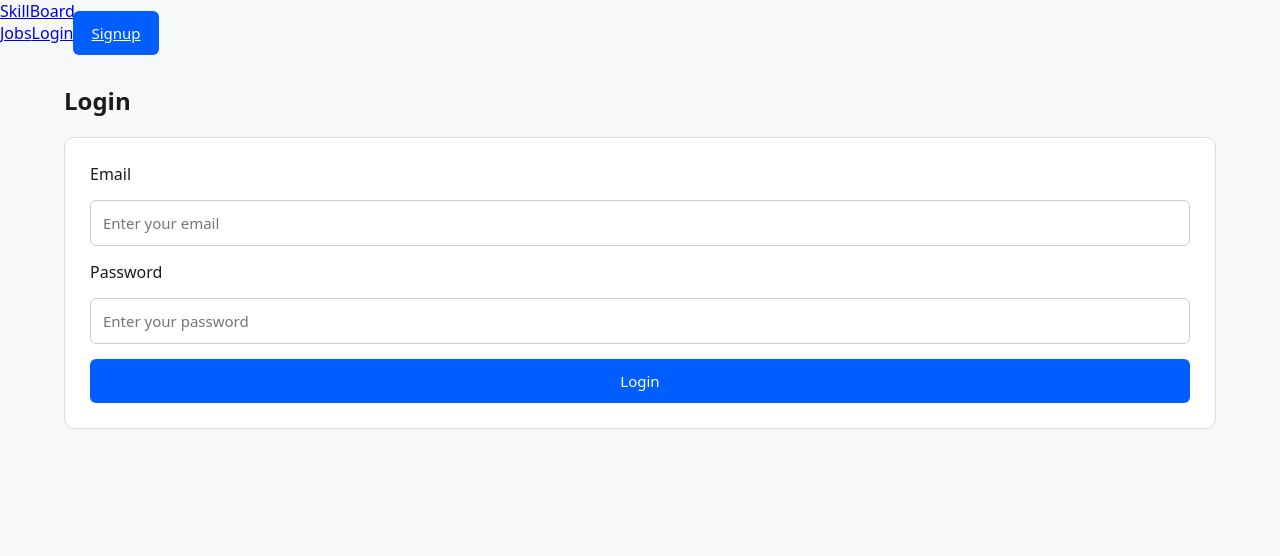
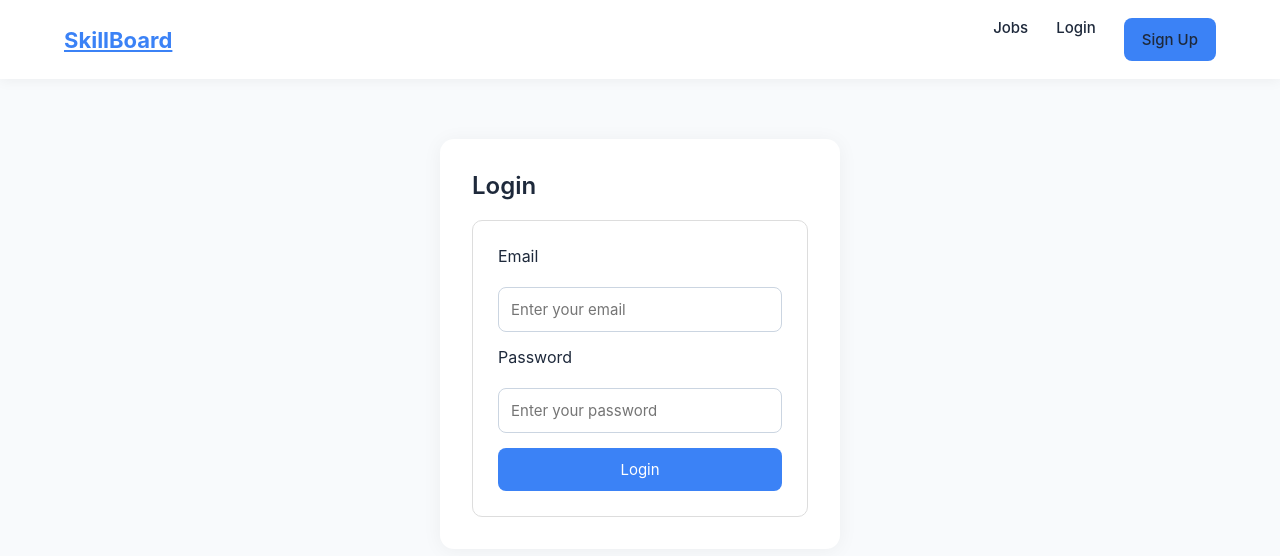
Before and after one commit to danieltayal07/skillboard_frontend, a React (Create React App) app: page /login in a window 1280 px wide. Shown: the top 556 px of the page. Built offline with nearby package versions, Linux system fonts and the light colour scheme; no server answers.

Commit message:
working with very basic ui/ux for now cause backend ate all time, 3 backend functionalities left rest all done

```diff
--- a/src/api/axios.js
+++ b/src/api/axios.js
@@ -1,7 +1,7 @@
 import axios from "axios";
 
 const api = axios.create({
-  baseURL: process.env.REACT_APP_API_URL || "http://localhost:5000/api",
+    baseURL: "http://localhost:3001/api",
 });
 
 api.interceptors.request.use((config) => {
--- a/src/components/Jobcard.js
+++ b/src/components/Jobcard.js
@@ -3,17 +3,19 @@ import { Link } from "react-router-dom";
 
 function JobCard({ job }) {
   return (
-    <div className="job-card">
+    <div className="card">
       <h3>{job.title}</h3>
-      <p>{job.location}</p>
-      <p>{job.skills}</p>
-      <p>Salary: {job.salary}</p>
+      <p style={{ margin: "8px 0", color: "#64748B" }}>{job.location}</p>
+      <p style={{ color: "#3B82F6" }}>{job.skills}</p>
 
-      <Link to={`/jobs/${job.id}`} className="btn-primary">
-        View Details
-      </Link>
+      <div style={{ marginTop: "12px" }}>
+        <Link to={`/jobs/${job.id}`} className="btn-primary">
+          View Job
+        </Link>
+      </div>
     </div>
   );
 }
 
+
 export default JobCard;
--- a/src/components/Navbar.js
+++ b/src/components/Navbar.js
@@ -15,14 +15,14 @@ function Navbar() {
         {!user && (
           <>
             <Link to="/login">Login</Link>
-            <Link to="/signup" className="btn-primary">Signup</Link>
+            <Link to="/signup" className="btn-primary">Sign Up</Link>
           </>
         )}
 
         {user && (
           <>
             <Link to={`/dashboard/${user.role}`}>Dashboard</Link>
-            <button className="btn-logout" onClick={logout}>Logout</button>
+            <button onClick={logout} className="btn-secondary">Logout</button>
           </>
         )}
       </div>
--- a/src/pages/home.js
+++ b/src/pages/home.js
@@ -2,16 +2,19 @@ import React from "react";
 import { Link } from "react-router-dom";
 
 function Home() {
-  return (
-    <div className="home-container">
-      <h1>Welcome to SkillBoard</h1>
-      <p>Discover jobs. Apply easily. Track your applications.</p>
+    return (
+      <div className="page-container" style={{ textAlign: "center" }}>
+        <h1 style={{ fontSize: "40px", marginBottom: "18px" }}>
+          Find the Best Opportunities for Your Career
+        </h1>
 
-      <Link to="/jobs" className="btn-primary">
-        Browse Jobs
-      </Link>
-    </div>
-  );
-}
+        <p style={{ maxWidth: "600px", margin: "auto", marginBottom: "30px" }}>
+          Discover job openings, track applications, and manage your career effortlessly—all in one place.
+        </p>
+
+        <Link to="/jobs" className="btn-primary">Browse Jobs</Link>
+      </div>
+    );
+  }
 
 export default Home;
--- a/src/styles/global.css
+++ b/src/styles/global.css
@@ -5,12 +5,12 @@
     margin: 0;
     padding: 0;
     box-sizing: border-box;
-    font-family: system-ui, sans-serif;
+    font-family: Inter, system-ui, sans-serif;
   }
 
   body {
-    background: #f7f8fa;
-    color: #1b1b1b;
+    background: #F8FAFC;
+    color: #1E293B;
   }
 
   /* Containers */
@@ -19,19 +19,20 @@
   .dashboard-container,
   .jobs-page,
   .job-details {
-    width: 90%;
-    max-width: 1200px;
+    width: min(1200px, 90%);
     margin: auto;
     padding: 40px 0;
   }
 
   /* Headings */
   h1, h2, h3, h4 {
-    margin-bottom: 20px;
+    font-weight: 600;
+    color: #1E293B;
+    margin-bottom: 18px;
   }
 
   p {
-    line-height: 1.6;
+    color: #475569;
   }
 
   /* -------------------------------
@@ -74,28 +75,25 @@
      BUTTONS
   --------------------------------*/
   .btn-primary {
-    background: #005eff;
+    background: #3B82F6;
     color: #fff;
+    padding: 12px 18px;
     border: none;
-    padding: 12px 18px;
-    border-radius: 6px;
+    border-radius: 8px;
+    font-size: 15px;
     cursor: pointer;
-    font-size: 15px;
     transition: 0.2s ease;
   }
 
   .btn-primary:hover {
-    background: #0045c4;
+    background: #2563EB;
   }
 
   .btn-danger {
-    background: #d90429;
-    color: #fff;
-    border: none;
+    background: #EF4444;
+    color: white;
     padding: 10px 14px;
     border-radius: 6px;
-    cursor: pointer;
-    transition: 0.2s;
   }
 
   .btn-danger:hover {
@@ -114,10 +112,39 @@
   .btn-logout:hover {
     background: #111;
   }
+  .btn-secondary {
+    background: #E2E8F0;
+    color: #1E293B;
+    padding: 10px 16px;
+    border-radius: 8px;
+  }
+  /* INPUTS */
+input, select, textarea {
+    width: 100%;
+    padding: 12px;
+    border-radius: 8px;
+    background: #FFFFFF;
+    border: 1px solid #CBD5E1;
+    margin-top: 6px;
+    font-size: 15px;
+  }
 
+  input:focus, textarea:focus, select:focus {
+    outline: 2px solid #3B82F6;
+    border-color: transparent;
+  }
   /* -------------------------------
      GRID LAYOUTS
   --------------------------------*/
+  /* GRID */
+.grid {
+    display: grid;
+    gap: 22px;
+  }
+
+  .grid-3 {
+    grid-template-columns: repeat(auto-fit, minmax(280px, 1fr));
+  }
   .jobs-grid,
   .jobs-list,
   .cards-grid {
@@ -126,7 +153,39 @@
     gap: 20px;
     margin-top: 20px;
   }
+  /* NAVBAR */
+.navbar {
+    padding: 18px 5%;
+    background: white;
+    box-shadow: 0px 2px 12px rgba(0,0,0,0.05);
+    display: flex;
+    justify-content: space-between;
+    align-items: center;
+    position: sticky;
+    top: 0; z-index: 50;
+  }
 
+  .logo {
+    font-size: 22px;
+    font-weight: 700;
+    color: #3B82F6;
+  }
+
+  .nav-links {
+    display: flex;
+    gap: 28px;
+  }
+
+  .nav-links a {
+    color: #1E293B;
+    text-decoration: none;
+    font-size: 15px;
+    font-weight: 500;
+  }
+
+  .nav-links a:hover {
+    color: #3B82F6;
+  }
   /* -------------------------------
      TABLES (Dashboard)
   --------------------------------*/
@@ -138,7 +197,45 @@
     border-radius: 8px;
     overflow: hidden;
   }
+  /* TABLE (Dashboard Style) */
+.table {
+    width: 100%;
+    border-collapse: collapse;
+    margin-top: 20px;
+    background: white;
+    border-radius: 12px;
+    overflow: hidden;
+  }
 
+  .table th {
+    background: #F1F5F9;
+    padding: 14px;
+    text-align: left;
+    font-weight: 600;
+  }
+
+  .table td {
+    padding: 14px;
+    border-bottom: 1px solid #E2E8F0;
+  }
+
+  /* AUTH CONTAINER (Login/Signup) */
+  .auth-container {
+    width: min(400px, 90%);
+    margin: 60px auto;
+    padding: 32px;
+    background: white;
+    border-radius: 14px;
+    box-shadow: 0px 2px 20px rgba(0,0,0,0.05);
+  }
+
+  .error-box {
+    background: #FEE2E2;
+    border-left: 4px solid #EF4444;
+    padding: 10px;
+    border-radius: 6px;
+    margin-bottom: 10px;
+  }
   .dashboard-table th,
   .dashboard-table td {
     padding: 14px;
@@ -176,3 +273,16 @@
       padding: 18px;
     }
   }
+  /* CARDS */
+.card {
+    background: white;
+    padding: 24px;
+    border-radius: 12px;
+    box-shadow: 0px 2px 14px rgba(0,0,0,0.05);
+    transition: 0.25s ease;
+  }
+
+  .card:hover {
+    transform: translateY(-4px);
+    box-shadow: 0px 8px 20px rgba(0,0,0,0.07);
+  }
```
